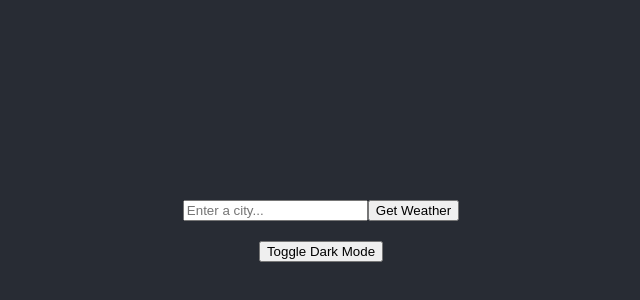
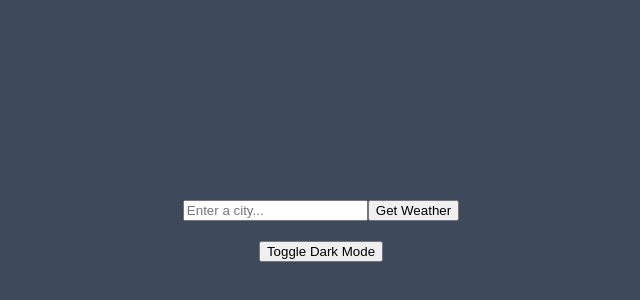
Before and after one commit to daca-github/project-phase-2-the-wheather-app, a React (Create React App) app: page / in a window 1280 px wide. Shown: the part 184-484 px from the top of the page, without its empty margins (319-959 px from the left). Built offline with nearby package versions, Linux system fonts and the light colour scheme.

Commit message:
Changed colors to reflect better the dark mode

```diff
--- a/src/MainApp.css
+++ b/src/MainApp.css
@@ -1,6 +1,5 @@
 .App {
   text-align: center;
-  background-color: #282c34;
   min-height: 100vh;
   display: flex;
   flex-direction: column;
@@ -8,6 +7,7 @@
   justify-content: center;
   font-size: calc(10px + 2vmin);
   color: white;
+  background-color: #3f495c;
 }
 
 .search-bar {
@@ -23,7 +23,8 @@
 
 .DarkMode {
   background-color: #222;
-  color: #fff
+  color: #fff;
+  width: 100%; /* Set the width to 100% */
 }
 
 .DarkMode .App-header {
```
